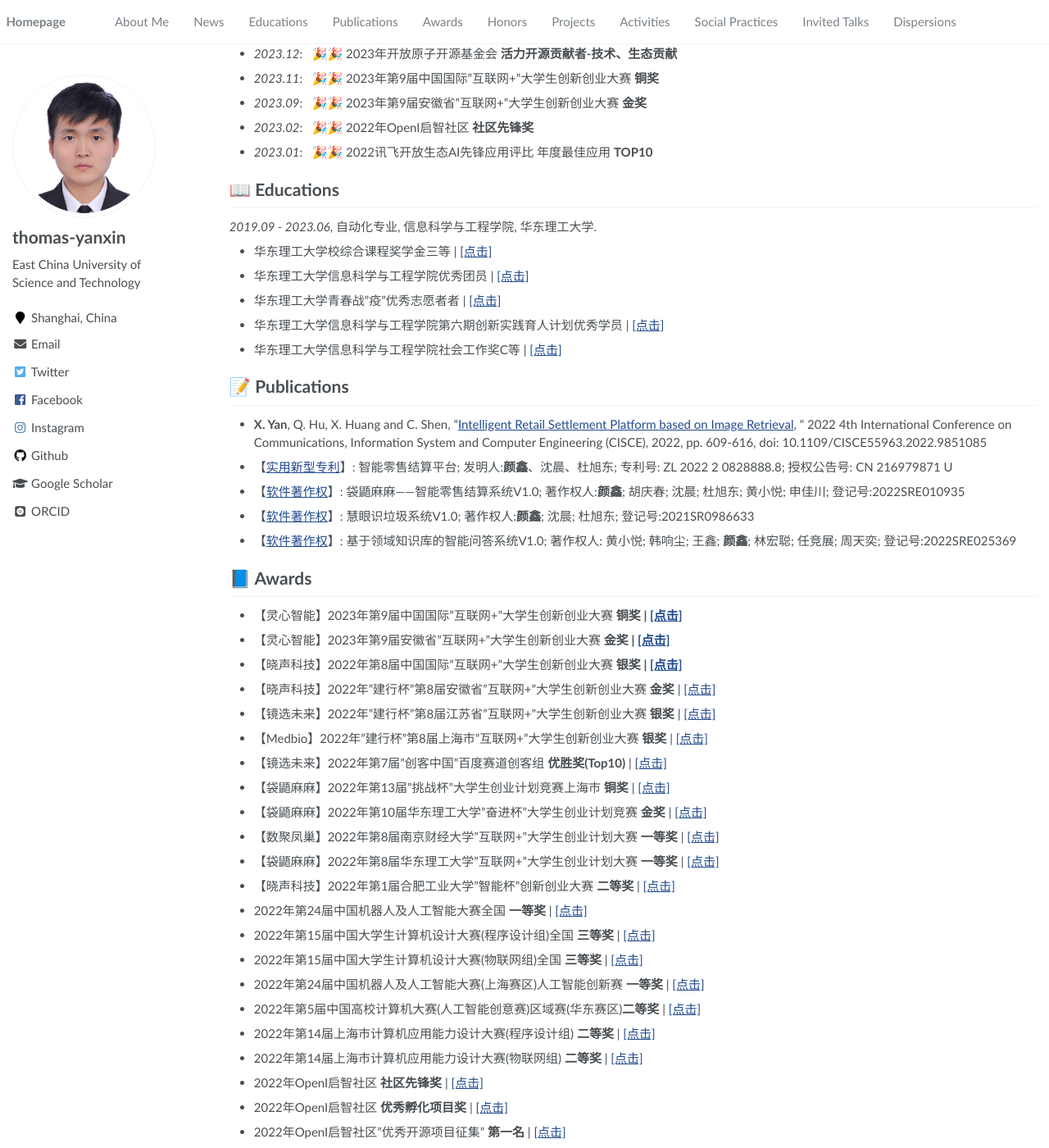
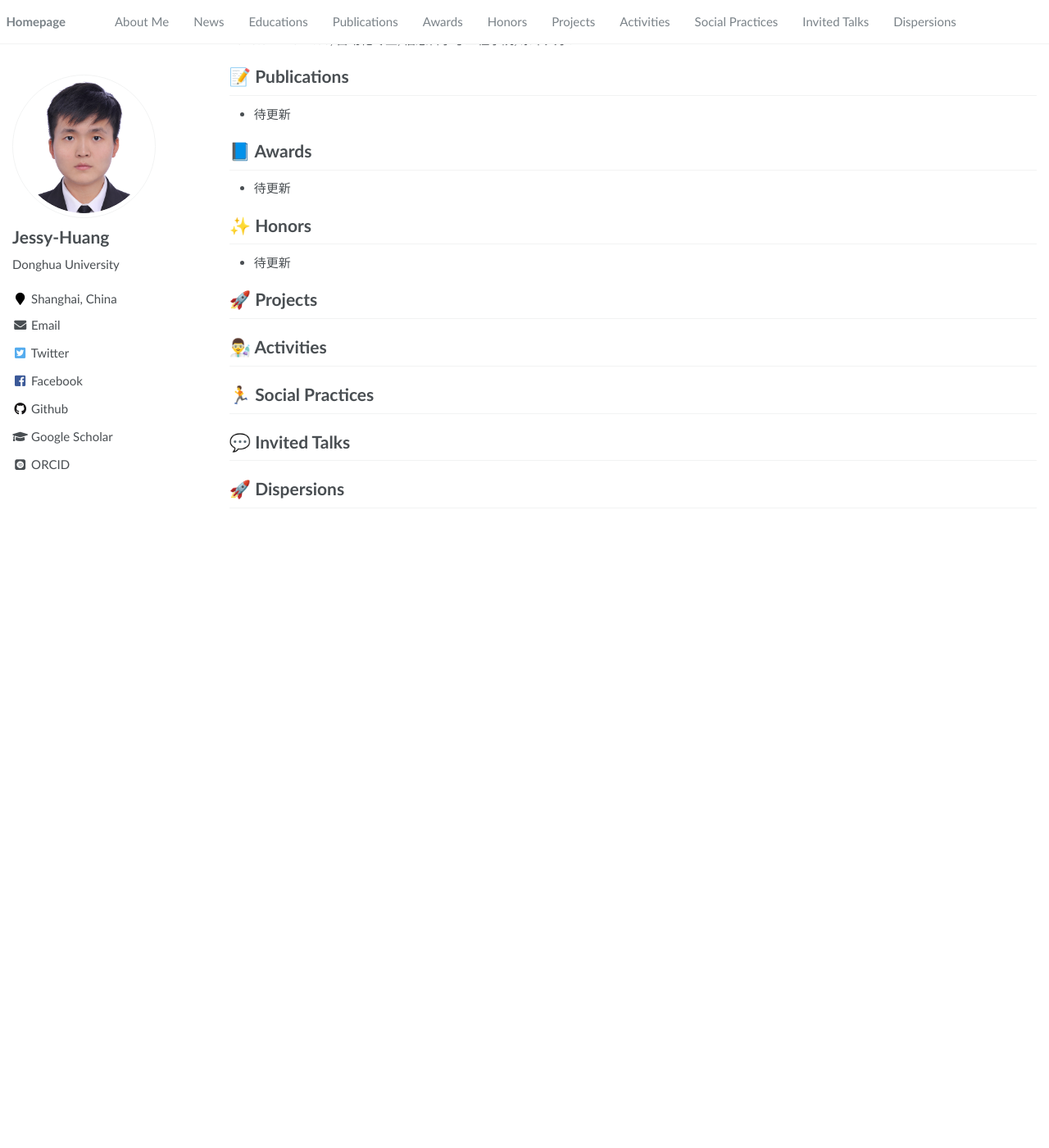
Before and after one commit to Jessy-Huang/Jessy-Huang.github.io, a Jekyll site: the page built from _pages/about.md, in a window 1280 px wide and 1400 px high, scrolled down 378 px. Shown: the whole window at 82% size. Built offline with Jekyll 4.4.1, drawn with Linux system fonts in a browser that asks for light colours; some web fonts are replaced; after the commit the page ends 1008 px from its top, so only the background shows below that; some of the changed text lies outside the part shown.

Commit message:
更新个人简历

```diff
--- a/_config.yml
+++ b/_config.yml
@@ -16,42 +16,42 @@
 
 # SEO Related
 google_site_verification :  "google7422b2c700c354df.html"  # get google_site_verification from https://search.google.com/search-console/welcome
-bing_site_verification   :  "97FE4EBFF3F9DF5DA4AF5437BD5039EB"  # get bing_site_verification from https://www.bing.com/webmasters/about
-baidu_site_verification  :  "1677487fe63209beeeb9f218ac94bb77"
+bing_site_verification   :   # get bing_site_verification from https://www.bing.com/webmasters/about
+baidu_site_verification  :   # get baidu_site_verification from https://ziyuan.baidu.com/site/index
 
 # Site Author
 author:
-  name             : "thomas-yanxin"
+  name             : "Jessy-Huang"
   avatar           : "images/android-chrome-512x512.png"
-  bio              : "East China University of Science and Technology"
+  bio              : "Donghua University"
   location         : "Shanghai, China"
   employer         :
   pubmed           :
-  googlescholar    : "https://scholar.google.com/citations?user=WYuXNL0AAAAJ&hl=zh-CN"
-  email            : "yx20001210@163.com"
+  googlescholar    : "https://scholar.google.com/citations?user=SCHOLAR_ID&user=GfdZM0EAAAAJ"
+  email            : "3166548848@qq.com"
   researchgate     :  # e.g., "https://www.researchgate.net/profile/yourprofile"
   uri              :
   bitbucket        :
   codepen          :
   dribbble         :
   flickr           :
-  facebook         : "thomas.yan.5458"
+  facebook         : "Jessy Huang"
   foursquare       :
-  github           : "thomas-yanxin"
+  github           : "Jessy-Huang"
   google_plus      :
   keybase          :
-  instagram        : "thomas_yanxin"
+  instagram        :
   impactstory      : # e.g., "https://profiles.impactstory.org/u/xxxx-xxxx-xxxx-xxxx"
   lastfm           :
   linkedin         : # e.g., "linkedin username"
   dblp             : # e.g., "https://dblp.org/pid/xx/xxxx.html"
-  orcid            : https://orcid.org/0000-0002-4536-6116
+  orcid            : https://orcid.org/0009-0008-6500-5837
   pinterest        :
   soundcloud       :
   stackoverflow    : # http://stackoverflow.com/users/123456/username
   steam            :
   tumblr           :
-  twitter          : "thomas_yanxin"
+  twitter          : "Jessy Huang"
   vine             :
   weibo            :
   xing             :
--- a/_pages/about.md
+++ b/_pages/about.md
@@ -18,40 +18,46 @@
 <span class='anchor' id='about-me'></span>
 
 <p style="line-height:2.4; ">
+本科毕业于东华大学信息科学与技术学院自动化专业，研究生就读于东华大学信息科学与技术学院控制科学与工程专业。
+<br/>
+
+<!-- <p style="line-height:2.4; ">
 毕业于华东理工大学信息科学与工程学院自动化专业. 我的主要研究方向为: 大规模智能网联汽车智慧感知、协同控制与决策, 主要兴趣点为: 大规模语言模型、计算机视觉、自然语言处理、多模态大模型等. 我能够熟练地使用Python、Matlab等编程语言, 具备良好的代码编程习惯及文档编写能力, 掌握一定的深度学习技术, 并热衷于开源. 曾开源多个具有落地性质的项目, 涵盖大模型、智慧零售、社区问答等场景, 主导并亲自训练包括MindChat: 漫谈心理大模型、Sunsimiao: 孙思邈中文医疗大模型等多个垂直行业大模型, Github总Stars数<strong>3000+</strong>, 您可以在我的<a href='https://github.com/thomas-yanxin'>Github个人主页</a>看到相关项目.
-<br/>
+<br/> -->
 截止目前, 我共发表论文<strong>1</strong>篇、实用新型专利<strong>1</strong>篇、软件著作权<strong>3</strong>篇, 累计获得国家级奖项<strong>5</strong>项, 省市级奖项<strong>10+</strong>项, 校企相关奖项<strong>若干</strong>. 多日登录GitHub全球趋势榜热门项目, 受邀参加<a href='/proof/阿里云邀请函_颜鑫.pdf'>阿里云通义千问发布会</a>、<a href='/proof/启智开发者大会邀请函-颜鑫.pdf'>OpenI/O 启智开发者大会</a>、百度Wave Summit2021+峰会市集展览, 曾被科学网、央广网、机器之心、新智元、量子位、机器之心SOTA模型、上海人工智能实验室、新一代人工智能产业技术创新战略联盟(AITISA)——OpenI启智社区、百度飞桨PaddlePaddle、阿里云魔搭ModelScope社区、Datawhale等国内外顶级科技媒体及开源社区的报导.
 </p>
 
 # 🔥 News
-* *2023.12*: &nbsp; 🎉🎉 2023年开放原子开源基金会 **活力开源贡献者-技术、生态贡献**
+<!-- * *2023.12*: &nbsp; 🎉🎉 2023年开放原子开源基金会 **活力开源贡献者-技术、生态贡献**
 * *2023.11*: &nbsp; 🎉🎉 2023年第9届中国国际"互联网+"大学生创新创业大赛 **铜奖**
 * *2023.09*: &nbsp; 🎉🎉 2023年第9届安徽省"互联网+"大学生创新创业大赛 **金奖**
 * *2023.02*: &nbsp; 🎉🎉 2022年OpenI启智社区 **社区先锋奖**
-* *2023.01*: &nbsp; 🎉🎉 2022讯飞开放生态AI先锋应用评比 年度最佳应用 **TOP10**
+* *2023.01*: &nbsp; 🎉🎉 2022讯飞开放生态AI先锋应用评比 年度最佳应用 **TOP10** -->
+* 待更新
 
 
 # 📖 Educations
 
-*2019.09 - 2023.06*, 自动化专业, 信息科学与工程学院, 华东理工大学.
+*2018.09 - 2022.06*, 自动化专业, 信息科学与工程学院, 东华大学.
 
-* 华东理工大学校综合课程奖学金三等 \| [\[点击\]](/proof/)
+<!-- * 华东理工大学校综合课程奖学金三等 \| [\[点击\]](/proof/)
 * 华东理工大学信息科学与工程学院优秀团员 \| [\[点击\]](https://github.com/thomas-yanxin/thomas-yanxin.github.io/blob/master/proof/%E4%BC%98%E7%A7%80%E5%9B%A2%E5%91%98.jpg)
 * 华东理工大学青春战"疫"优秀志愿者者 \| [\[点击\]](https://github.com/thomas-yanxin/thomas-yanxin.github.io/blob/master/proof/%E6%8A%97%E7%96%AB%E4%BC%98%E7%A7%80%E5%BF%97%E6%84%BF%E8%80%85.jpg)
 * 华东理工大学信息科学与工程学院第六期创新实践育人计划优秀学员 \| [\[点击\]](https://github.com/thomas-yanxin/thomas-yanxin.github.io/blob/master/proof/%E5%88%9B%E6%96%B0%E8%82%B2%E4%BA%BA.jpg)
-* 华东理工大学信息科学与工程学院社会工作奖C等 \| [\[点击\]](/proof/%E7%A4%BE%E4%BC%9A%E5%B7%A5%E4%BD%9C%E5%A5%96.jpg)
+* 华东理工大学信息科学与工程学院社会工作奖C等 \| [\[点击\]](/proof/%E7%A4%BE%E4%BC%9A%E5%B7%A5%E4%BD%9C%E5%A5%96.jpg) -->
 
 
 # 📝 Publications
-* **X. Yan**, Q. Hu, X. Huang and C. Shen, "[Intelligent Retail Settlement Platform based on Image Retrieval](https://ieeexplore.ieee.org/document/9851085), " 2022 4th International Conference on Communications, Information System and Computer Engineering (CISCE), 2022, pp. 609-616, doi: 10.1109/CISCE55963.2022.9851085
+<!-- * **X. Yan**, Q. Hu, X. Huang and C. Shen, "[Intelligent Retail Settlement Platform based on Image Retrieval](https://ieeexplore.ieee.org/document/9851085), " 2022 4th International Conference on Communications, Information System and Computer Engineering (CISCE), 2022, pp. 609-616, doi: 10.1109/CISCE55963.2022.9851085
 * 【[实用新型专利](/proof/%E4%B8%93%E5%88%A9-2022208288888%E6%99%BA%E8%83%BD%E9%9B%B6%E5%94%AE%E7%BB%93%E7%AE%97%E5%B9%B3%E5%8F%B0.pdf)】: 智能零售结算平台; 发明人:**颜鑫**、沈晨、杜旭东; 专利号: ZL 2022 2 0828888.8; 授权公告号: CN 216979871 U
 * 【[软件著作权](/proof/%E8%BD%AF%E4%BB%B6%E8%91%97%E4%BD%9C%E6%9D%83-%E8%A2%8B%E9%BC%AF%E9%BA%BB%E9%BA%BB.jpg)】: 袋鼯麻麻——智能零售结算系统V1.0; 著作权人:**颜鑫**; 胡庆春; 沈晨; 杜旭东; 黄小悦; 申佳川; 登记号:2022SRE010935
 * 【[软件著作权](/proof/%E8%BD%AF%E4%BB%B6%E8%91%97%E4%BD%9C%E6%9D%83-%E6%85%A7%E7%9C%BC%E8%AF%86%E5%9E%83%E5%9C%BE.jpg)】: 慧眼识垃圾系统V1.0; 著作权人:**颜鑫**; 沈晨; 杜旭东; 登记号:2021SR0986633
-* 【[软件著作权](/proof/%E8%BD%AF%E4%BB%B6%E8%91%97%E4%BD%9C%E6%9D%83-%E8%87%AA%E5%8A%A8%E9%97%AE%E7%AD%94.pdf)】: 基于领域知识库的智能问答系统V1.0; 著作权人: 黄小悦; 韩响尘; 王鑫; **颜鑫**; 林宏聪; 任竞展; 周天奕; 登记号:2022SRE025369
+* 【[软件著作权](/proof/%E8%BD%AF%E4%BB%B6%E8%91%97%E4%BD%9C%E6%9D%83-%E8%87%AA%E5%8A%A8%E9%97%AE%E7%AD%94.pdf)】: 基于领域知识库的智能问答系统V1.0; 著作权人: 黄小悦; 韩响尘; 王鑫; **颜鑫**; 林宏聪; 任竞展; 周天奕; 登记号:2022SRE025369 -->
+* 待更新
 
 
 # 📘 Awards
-* 【灵心智能】2023年第9届中国国际"互联网+"大学生创新创业大赛 <strong>铜奖<strong> \| [\[点击\]]()
+<!-- * 【灵心智能】2023年第9届中国国际"互联网+"大学生创新创业大赛 <strong>铜奖<strong> \| [\[点击\]]()
 * 【灵心智能】2023年第9届安徽省"互联网+"大学生创新创业大赛 <strong>金奖<strong> \| [\[点击\]]()
 * 【晓声科技】2022年第8届中国国际"互联网+"大学生创新创业大赛 <strong>银奖<strong> \| [\[点击\]](https://mp.weixin.qq.com/s/EujzF8ubT_1PkoMs3u-qTw)
 * 【晓声科技】2022年"建行杯"第8届安徽省"互联网+"大学生创新创业大赛 <strong>金奖</strong> \| [\[点击\]](https://github.com/thomas-yanxin/thomas-yanxin.github.io/blob/master/proof/%E3%80%90%E6%99%93%E5%A3%B0%E7%A7%91%E6%8A%80%E3%80%91%E5%AE%89%E5%BE%BD%E7%9C%81%E9%87%91%E5%A5%96.pdf)
@@ -79,11 +85,12 @@
 * 2021年第23届中国机器人及人工智能大赛(上海赛区)人工智能创新赛 <strong>二等奖</strong> \| [\[点击\]]()
 * 2021年PPSIG **优秀开源项目奖** \| [\[点击\]](/proof/PPSIG%E5%A5%96%E6%9D%AF.jpg)
 * 2021年飞桨黑客马拉松 **优秀开源项目奖** \| [\[点击\]](/proof/%E9%A3%9E%E6%A1%A8%E9%BB%91%E5%AE%A2%E6%9D%BE.jpg)
-* 2021年WAVE SUMMIT 2021+ **优秀开源项目** \| [\[点击\]](/proof/WS%E4%BC%98%E7%A7%80%E5%BC%80%E6%BA%90%E9%A1%B9%E7%9B%AE.jpg)
+* 2021年WAVE SUMMIT 2021+ **优秀开源项目** \| [\[点击\]](/proof/WS%E4%BC%98%E7%A7%80%E5%BC%80%E6%BA%90%E9%A1%B9%E7%9B%AE.jpg)   -->
+* 待更新
 
 
 # ✨ Honors
-* 2022年国家级大学生创新创业项目 <strong>第一主持人</strong> <strong>优秀 结题</strong> \| [\[点击\]](http://gjcxcy.bjtu.edu.cn/NewLXItemListForStudentDetail.aspx?ItemNo=941768&year=2022&type=student&IsLXItem=0)
+<!-- * 2022年国家级大学生创新创业项目 <strong>第一主持人</strong> <strong>优秀 结题</strong> \| [\[点击\]](http://gjcxcy.bjtu.edu.cn/NewLXItemListForStudentDetail.aspx?ItemNo=941768&year=2022&type=student&IsLXItem=0)
 * 百度飞桨开发者技术专家 \| [\[点击\]](https://www.paddlepaddle.org.cn/ppdemd?n=/ppdemd/%E9%A2%9C%E9%91%AB)
 * OpenI启智社区首批资深体验官 \| [\[点击\]](https://openi.org.cn/index.php?m=content&c=index&a=show&catid=221&id=53)
 * Datawhale成员 \| [\[点击\]](https://mp.weixin.qq.com/s/_I-aNX1lAPV2_eYoS0w_Bg)
@@ -98,12 +105,13 @@
 * OpenI启智社区积极贡献者 \| [\[点击\]](https://github.com/thomas-yanxin/thomas-yanxin.github.io/blob/master/proof/OpenI%E5%90%AF%E6%99%BA%E7%A4%BE%E5%8C%BA%E7%A7%AF%E6%9E%81%E8%B4%A1%E7%8C%AE%E8%80%85-%E9%A2%9C%E9%91%AB.png)
 * OpenI启智社区活跃开发者 \| [\[点击\]](/proof/OpenI%E6%B4%BB%E8%B7%83%E5%BC%80%E5%8F%91%E8%80%85%E2%80%94%E9%A2%9C%E9%91%AB.jpg)
 * 百度飞桨WAVE SUMMIT 2021优秀开源开发者 \| [\[点击\]](https://github.com/Awesome-DeepLearning/WAVE_SUMMIT_Ranking_List)
-* 百度飞桨WAVE SUMMIT 2021+ 优秀开源开发者 \| [\[点击\]](https://github.com/Awesome-DeepLearning/WAVESUMMIT2021_Rank)
+* 百度飞桨WAVE SUMMIT 2021+ 优秀开源开发者 \| [\[点击\]](https://github.com/Awesome-DeepLearning/WAVESUMMIT2021_Rank) -->
+* 待更新
 
 
 # 🚀 Projects
 
-<div class='paper-box'><div class='paper-box-image'><div><div class="badge">ColugoMum</div><img src='images/structure1.png' alt="sym" width="100%"></div></div>
+<!-- <div class='paper-box'><div class='paper-box-image'><div><div class="badge">ColugoMum</div><img src='images/structure1.png' alt="sym" width="100%"></div></div>
 <div class='paper-box-text' markdown="1">
 
 **[袋鼯麻麻——智能零售结算平台](https://github.com/thomas-yanxin/Smart_container)**
@@ -118,7 +126,7 @@
 
 * 构建健康大模型知识中台. 运用SimHash、Perplexity等技术对**百万级医疗数据**和**十万级心理对话数据**(总数据量超400万)进行**脱敏**、**去重**和**质量打分**, 在开源大预言模型(Qwen、InternLM等)的基础上通过增量预训练、指令微调、人类反馈强化学习等技术进行微调, 实现<a href="https://github.com/X-D-Lab/Sunsimiao">医疗大模型孙思邈(Sunsimiao)</a>和<a href="https://github.com/X-D-Lab/MindChat">心理大模型漫谈(MindChat)</a>**双轨驱动**, 并利用**RAG**, 基于<a href="https://github.com/thomas-yanxin/LangChain-ChatGLM-Webui">LangChain、向量数据库和大模型</a>实现长时记忆、角色记忆和知识记忆, 规避大模型幻觉. 并利用[欧小鹏-OXiaoPeng](https://github.com/thomas-yanxin/OXiaoPeng)将其部署至微信端, 构建大模型从基础层到应用层的全流程矩阵, 实现对不同用户人群生理与心理**全方位、全时域、全场景**的保护和疏导.
 </div>
-</div>
+</div> -->
 
 <!-- <div class='paper-box'><div class='paper-box-image'><div><div class="badge">the-eye-knows-the-garbage</div><img src='images/structure2.png' alt="sym" width="100%"></div></div>
 <div class='paper-box-text' markdown="1">
@@ -129,15 +137,15 @@
 </div>
 </div> -->
 
-**[欧小鹏 OXiaoPeng](https://github.com/thomas-yanxin/OXiaoPeng)**
+<!-- **[欧小鹏 OXiaoPeng](https://github.com/thomas-yanxin/OXiaoPeng)**
 * 连接百度文心ERNIE、鹏程·盘古PanGu、浪潮源Yuan1.0、元语智能ChatYuan、ChatGPT等AI大模型, 以微信、飞书、QQ等为基础平台、欧小鹏为入口, **将用户体验作为大模型的评价标准, 打造AI大模型的试炼场**, 并基于此辅助社区基本运营, 支持包括文生图、对话、基于领域知识库的自动问答等功能, 加速大模型落地应用.
 * 欧小鹏直接用户**2000+**, 间接覆盖用户**20, 000+**, 支持包括OpenI启智社区、鹏程·盘古、元语智能、飞桨领航团等多个AI社区. **获得2023年奇绩春季创业营(S23)的面试资格**, 荣获**2022年启智社区 优秀孵化项目奖**.
 
-**更多项目及详细内容请见[Github主页](https://github.com/thomas-yanxin)**.
+**更多项目及详细内容请见[Github主页](https://github.com/thomas-yanxin)**. -->
 
 # 👨‍🔬 Activities
 
-**[飞桨领航团](https://www.paddlepaddle.org.cn/ppdenavigategroup) - 华东区主管 - (2021.9-2022.7)**
+<!-- **[飞桨领航团](https://www.paddlepaddle.org.cn/ppdenavigategroup) - 华东区主管 - (2021.9-2022.7)**
 * 集中负责飞桨领航团**华东七省(山东、安徽、江苏、上海、浙江、江西、台湾)**的相关运营工作, 包括高校拓展、团长面试、活动推进、项目安排等. 在任期间华东区域累计增长**50+**所高校, 涵盖浙江大学、东南大学、上海科技大学、南京航空航天大学、苏州大学、华东理工大学、合肥工业大学等一系列国家重点高校, 并且在持续高速增长过程中.
 
 **[华东理工大学飞桨领航团](https://www.paddlepaddle.org.cn/ppdenavigategroup) - 团长 - (2021.4-2022.1)**
@@ -146,11 +154,11 @@
 
 **华东理工大学信息学院社团管理部 - 顾问 - (2019.10~2020.6)**
 * 协调各社团之间的工作, 维持社团与院团委的联系, 协助社团举办"社团招新"、"新人培训"等社团活动. 参与院级活动"班歌班标大赛"的组织与筹划工作, 具体负责协助各班级拍摄活动视频并审核视频质量、活动场地的舞美布置、人员协调等.
-* 参与五大学院的社团联合活动"社团交流会"的组织、筹划与主持工作, 具体负责活动前期的材料准备、社团邀请函的制作与派发、活动期间的主持与串场、活动结束后的复盘总结撰写等.
+* 参与五大学院的社团联合活动"社团交流会"的组织、筹划与主持工作, 具体负责活动前期的材料准备、社团邀请函的制作与派发、活动期间的主持与串场、活动结束后的复盘总结撰写等.   -->
 
 
 # 🏃 Social Practices
-* 2022年OpenI启智社区首批资深体验官 \| [\[点击\]](https://openi.org.cn/index.php?m=content&c=index&a=show&catid=221&id=53)
+<!-- * 2022年OpenI启智社区首批资深体验官 \| [\[点击\]](https://openi.org.cn/index.php?m=content&c=index&a=show&catid=221&id=53)
 * 2022年OpenI启智社区&&合肥工业大学情感计算与先进智能机器安徽省重点实验室产学研共建学生负责人 \| [\[点击\]](/proof/OpenI&MAC_LAB.jpg)
 * 2022年百度飞桨智慧零售商品识别产业案例共建者 \| [\[点击\]](https://www.bilibili.com/video/BV1Fu411y7co/)
 * 2022年华东理工大学通海茶叙第130期讲座嘉宾 \| [\[点击\]](https://mp.weixin.qq.com/s/yyOjg0qnRo8TggylMhyqgA)
@@ -162,19 +170,19 @@
 * 2021年上海市献血活动无偿献血 \| [\[点击\]]()
 * 2020年华东理工大学95公益周"爱加餐项目"作为项目志愿者 \| [\[点击\]]()
 * 2019年华东理工大学寒假招生宣传、自主宣讲活动获优秀团队奖 \| [\[点击\]](./个人经历相关材料/招生宣传.jpg)
-* 2019年华东理工大学青年马克思主义者培养工程顺利结业 \| [\[点击\]](./个人经历相关材料/青马班.jpg)
+* 2019年华东理工大学青年马克思主义者培养工程顺利结业 \| [\[点击\]](./个人经历相关材料/青马班.jpg)   -->
 
 
 # 💬 Invited Talks
-* *2023.06*, 【飞桨PaddlePaddle-大模型应用开发课】全流程构建智能文档查询助手 \| [\[视频\]](https://www.bilibili.com/video/BV18h4y1d77H/?share_source=copy_web&vd_source=8162f92b2a1a94035ca9e4e0f6e1860a)
+<!-- * *2023.06*, 【飞桨PaddlePaddle-大模型应用开发课】全流程构建智能文档查询助手 \| [\[视频\]](https://www.bilibili.com/video/BV18h4y1d77H/?share_source=copy_web&vd_source=8162f92b2a1a94035ca9e4e0f6e1860a)
 * *2023.05*, 【Datawhale-AIGC主题学习】手把手带你实现: 基于Langchain和chatglm-6b构建本地知识库的自动问答应用.  \| [\[视频\]](https://www.bilibili.com/video/BV11N411y7dT/?share_source=copy_web&vd_source=8162f92b2a1a94035ca9e4e0f6e1860a)
 * *2022.04*, 飞桨产业实践范例库&&商品识别产业应用实战.  \| [\[视频\]](https://www.bilibili.com/video/BV1Fu411y7co?spm_id_from=333.999.0.0)
 * *2021.07*, 飞桨领航团AI达人创造营.  \| [\[视频\]](https://www.bilibili.com/video/BV1qq4y1X7uZ?spm_id_from=333.999.0.0&vd_source=02aea3a5719f15c2ff7a32ade6916170)
-* *2021.05*, 飞桨开发者说&&商品识别产业应用实战.  \| [\[视频\]](https://www.bilibili.com/video/BV13p4y1t76K?spm_id_from=333.999.0.0)
+* *2021.05*, 飞桨开发者说&&商品识别产业应用实战.  \| [\[视频\]](https://www.bilibili.com/video/BV13p4y1t76K?spm_id_from=333.999.0.0) -->
 
 
 # 🚀 Dispersions
-* 【科学网】人皆孤独? 他们用通义千问开发了一款心理大模型 \| [\[链接\]](https://news.sciencenet.cn/htmlnews/2023/12/513458.shtm?bsh_bid=5975565683)
+<!-- * 【科学网】人皆孤独? 他们用通义千问开发了一款心理大模型 \| [\[链接\]](https://news.sciencenet.cn/htmlnews/2023/12/513458.shtm?bsh_bid=5975565683)
 * 【机器之心SOTA模型】蚂蚁CodeFuse-13B代码专用大模型开源; 夫子·明察司法大模型、**MindChat 心理大模型**等项目多个新模型版本开源 \| [\[链接\]](https://mp.weixin.qq.com/s/PppVdSHObBG7IRA-vgVLlA)
 * 【机器之心SOTA模型】不妨一试的开源项目! 基座模型, 领域精调, 推理加速及Agent开发开源方案季度盘点 \| [\[链接\]](https://mp.weixin.qq.com/s/ApOMU6qRfYopCW0NkUCQCQ)
 * 【OpenMMLab】EMO了? 来和MindChat聊聊, 可在线体验的AI心理大模型 \| [\[链接\]](https://mp.weixin.qq.com/s/wOQP2A0nm0OGaiwzdJ9wPg)
@@ -192,7 +200,7 @@
 * 【太原理工大学互联网PLUS提升平台】学院新闻丨太原理工大学百度飞桨校园Fest圆满结束! \| [\[链接\]](https://mp.weixin.qq.com/s/-VoCDzr1MjeGm4UQuRxORw)
 * 【安徽工程大学计算机学院团委】院校新闻丨首届AI科创节圆满结束 \| [\[链接\]](https://mp.weixin.qq.com/s/oCVRHA5Hg41PqTQ-yJQgkg)
 * 【飞桨PaddlePaddle】基于飞桨开发垃圾分类小程序, 实现"慧眼识垃圾" \| [\[链接\]](https://mp.weixin.qq.com/s/6xt4ReF-n4qyJ859yvCbcg)
-* 【机器学习AI算法工程】垃圾分类: 慧眼识垃圾系统 \| [\[链接\]](https://mp.weixin.qq.com/s/rsJSLKaNxtJ06HnwbWbL-w)
+* 【机器学习AI算法工程】垃圾分类: 慧眼识垃圾系统 \| [\[链接\]](https://mp.weixin.qq.com/s/rsJSLKaNxtJ06HnwbWbL-w) -->
 
 <!-- # 💻 Internships
 * *2019.05 - 2020.02*, [Lorem](https://github.com/), China. -->
```
